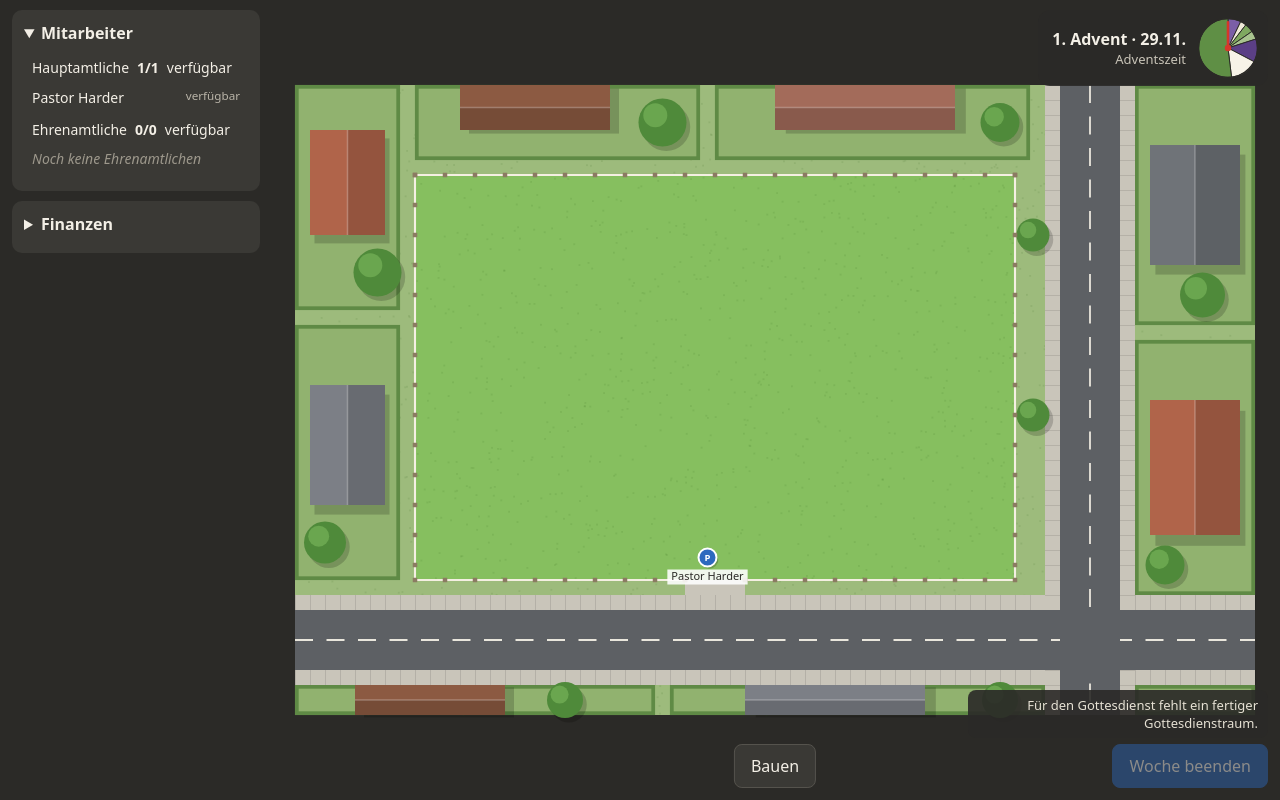
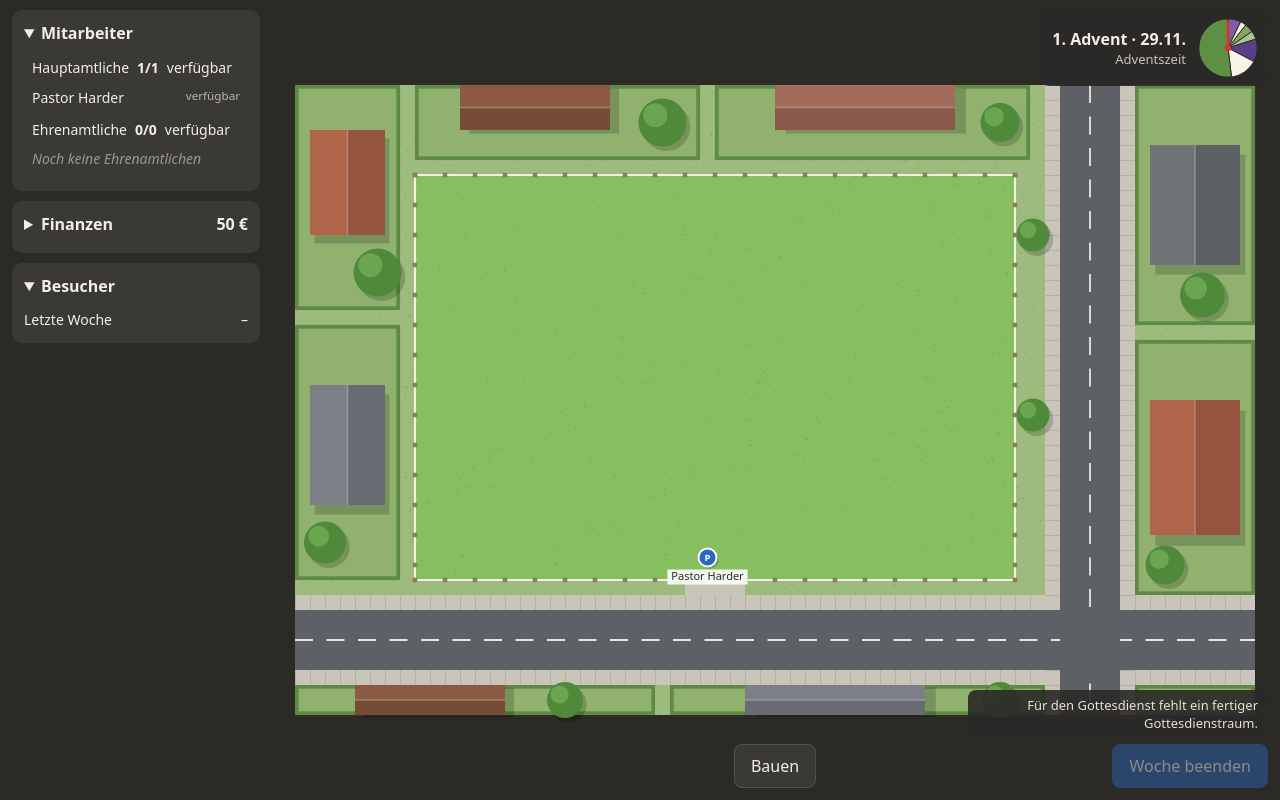
Before and after one commit to twoyears777/churchsim, a website with bundled scripts: page index.html in a window 1280 px wide. Both pictures are taken after a click on the heading "Finanzen". Built offline with nearby package versions, Linux system fonts and the light colour scheme.

Commit message:
Seitenleiste: Kontostand bei zugeklappten Finanzen, neuer Bereich Besucher (letzte Woche)
Co-Authored-By: Claude Opus 5.5 <noreply@anthropic.com>
Claude-Session: https://claude.ai/code/session_01GTEJCiLSVikbaoBLukASyF

```diff
--- a/index.html
+++ b/index.html
@@ -44,11 +44,17 @@
       </div>
     </details>
     <details open>
-      <summary>Finanzen</summary>
+      <summary>Finanzen <span class="zugeklappt" id="kontoKurz">0 €</span></summary>
       <table class="finanzen">
         <tr class="konto"><td>Kontostand</td><td class="zahl" id="kontostand">0 €</td></tr>
         <tr><td>Voraussichtliche Einnahmen</td><td class="zahl" id="progEinnahmen">0 €</td></tr>
         <tr><td>Voraussichtliche Ausgaben</td><td class="zahl" id="progAusgaben">0 €</td></tr>
+      </table>
+    </details>
+    <details open>
+      <summary>Besucher <span class="zugeklappt" id="besucherKurz">0</span></summary>
+      <table class="finanzen">
+        <tr><td>Letzte Woche</td><td class="zahl" id="besucherLetzteWoche">–</td></tr>
       </table>
     </details>
   </aside>
--- a/src/kern/runde.js
+++ b/src/kern/runde.js
@@ -42,6 +42,7 @@ export function wocheBeenden(z, raeume) {
     angebote,
     neueEhrenamtliche: 0
   };
+  z.letzteWoche = { besucher: besucherGesamt };   // für die Anzeige „Besucher letzte Woche“
   z.woche++;
   return rueckblick;
 }
--- a/src/oberflaeche/editor.js
+++ b/src/oberflaeche/editor.js
@@ -108,6 +108,10 @@ function anzeigenAktualisieren() {
   }
   $('kontostand').textContent = euro(z.konto);
   $('kontoEditor').textContent = euro(z.konto);
+  $('kontoKurz').textContent = euro(z.konto);
+  const letzte = z.letzteWoche ? z.letzteWoche.besucher : null;
+  $('besucherLetzteWoche').textContent = letzte === null ? '–' : letzte;
+  $('besucherKurz').textContent = letzte === null ? '–' : letzte;
   const f = finanzPrognose(z, raeume);
   $('progEinnahmen').textContent = euro(f.einnahmen);
   $('progAusgaben').textContent = euro(f.ausgaben);
--- a/stil.css
+++ b/stil.css
@@ -84,3 +84,6 @@ button.haupt { background: #2d69be; border-color: #2d69be; color: #fff; }
 .kontoEditor b { font-variant-numeric: tabular-nums; }
 .hinweis.warnung { color: #ffb4a8; }
 .rueckblick td.einzug { padding-left: 12px; }
+/* Zahl neben der Überschrift nur bei zugeklapptem Bereich */
+.seitenleiste summary .zugeklappt { display: none; float: right; font-weight: 600; font-variant-numeric: tabular-nums; }
+.seitenleiste details:not([open]) summary .zugeklappt { display: inline; }
```
Also changed, not shown: tests/karte.test.mjs (+1 -0 lines).
